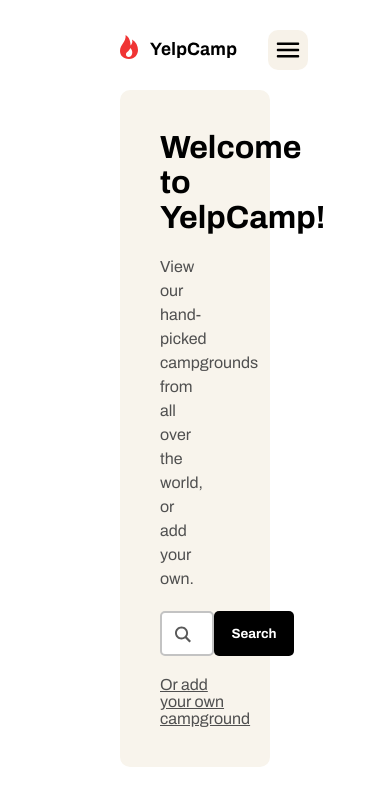
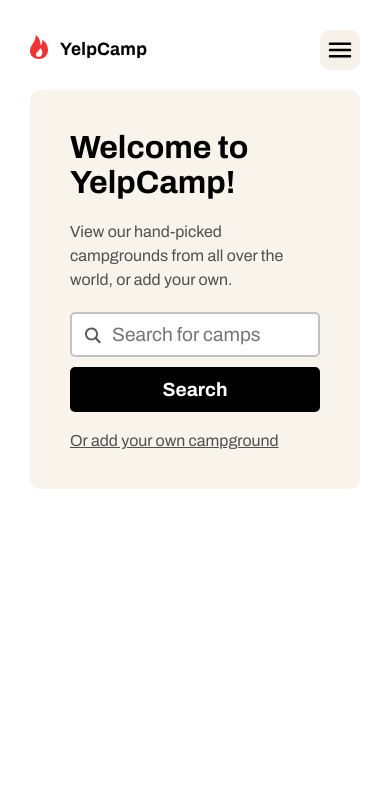
Before and after one commit to sparklaunch/yelpcamp, a React (Create React App) app: page /campgrounds in a window 390 px wide. Shown: the top 806 px of the page. Built offline with nearby package versions, Linux system fonts and the light colour scheme.

Commit message:
Add Mobile Home

```diff
--- a/src/components/Home/Home.scss
+++ b/src/components/Home/Home.scss
@@ -61,5 +61,38 @@
 
 @media all and (max-width: 1024px) {
     .Home {
+        .welcome {
+            .welcome-description {
+                width: 80%;
+            }
+            .search-form {
+                width: 100%;
+            }
+        }
     }
 }
+
+@media all and (max-width: 500px) {
+    .Home {
+        .welcome {
+            .welcome-description {
+                width: 100%;
+            }
+            .search-form {
+                display: flex;
+                flex-direction: column;
+                width: 100%;
+                .search-input {
+                    input {
+                        width: 100%;
+                    }
+                    margin-bottom: 10px;
+                }
+                button.search-button {
+                    padding: 12px;
+                    font-size: 1.2rem;
+                }
+            }
+        }
+    }
+}
--- a/src/components/Layout/Layout.scss
+++ b/src/components/Layout/Layout.scss
@@ -3,3 +3,9 @@
     max-width: 100%;
     padding: 30px 120px;
 }
+
+@media all and (max-width: 500px) {
+    .Layout {
+        padding: 30px;
+    }
+}
```
